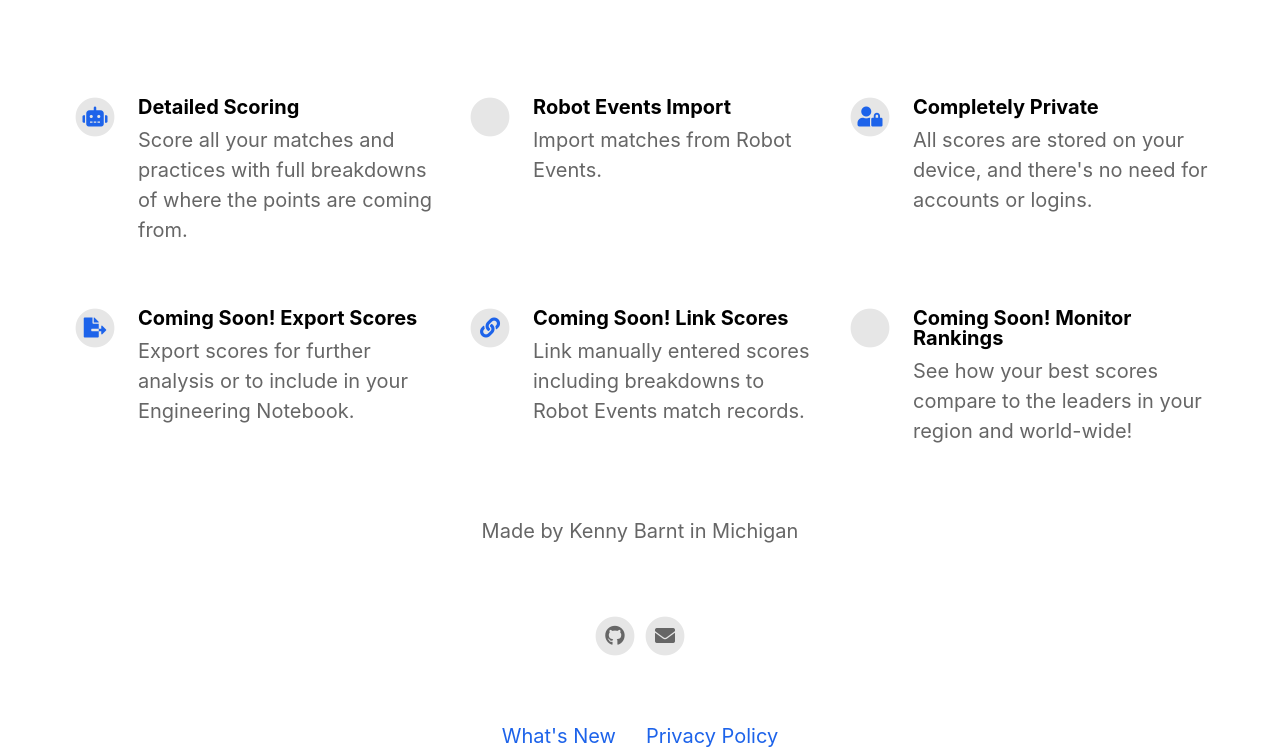
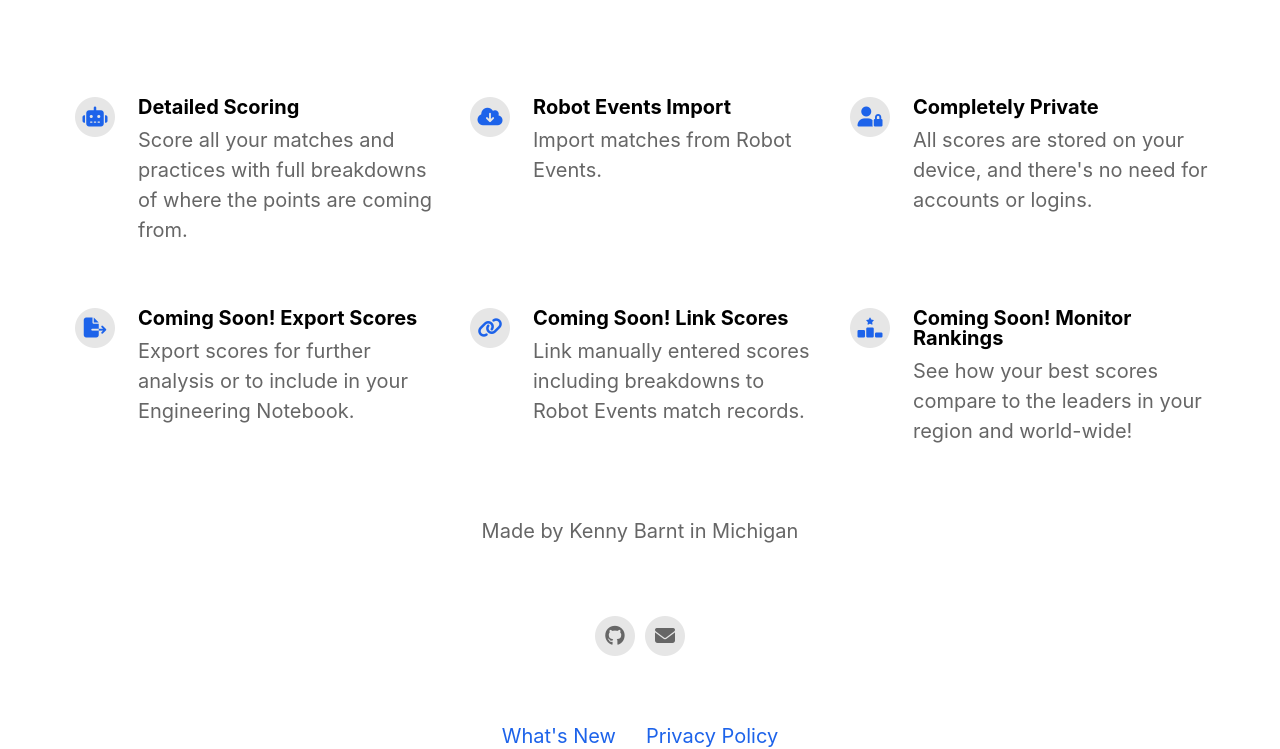
Before and after one commit to ksbarnt/iqkeeper.ksbarnt.com, a Jekyll site: the page built from index.html, in a window 1280 px wide. Shown: the part 987-1736 px from the top of the page. Built offline with Jekyll 4.4.1, drawn with Linux system fonts in a browser that asks for light colours; nearby versions of some CDN libraries.

Commit message:
Font Awesome Update

```diff
--- a/_includes/head.html
+++ b/_includes/head.html
@@ -14,6 +14,6 @@
 		<meta name="apple-itunes-app" content="app-id={{ site.ios_app_id }}">
 	{% endif %}
 
-	<link rel="stylesheet" href="https://use.fontawesome.com/releases/v5.6.3/css/all.css" integrity="sha384-UHRtZLI+pbxtHCWp1t77Bi1L4ZtiqrqD80Kn4Z8NTSRyMA2Fd33n5dQ8lWUE00s/" crossorigin="anonymous">
+	<script src="https://kit.fontawesome.com/aeb2bd38ba.js" crossorigin="anonymous"></script>
 	<link rel="stylesheet" href="{{ '/main.css' | relative_url }}">
 </head>
```
